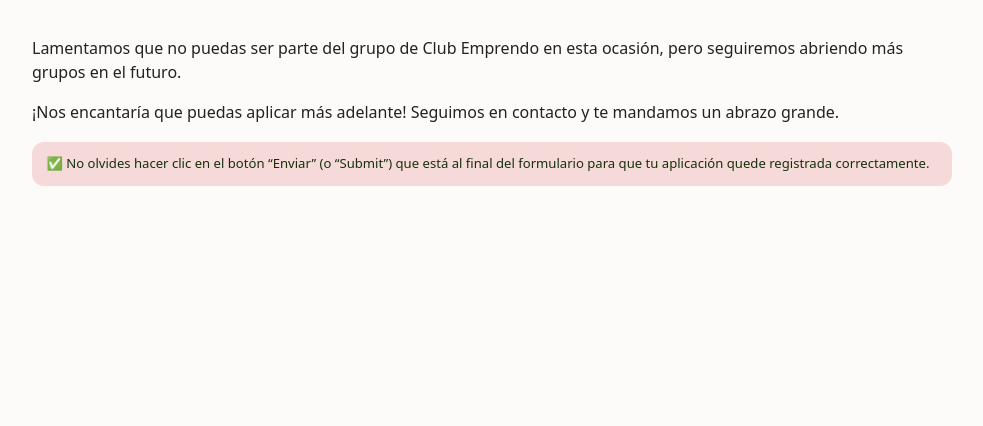
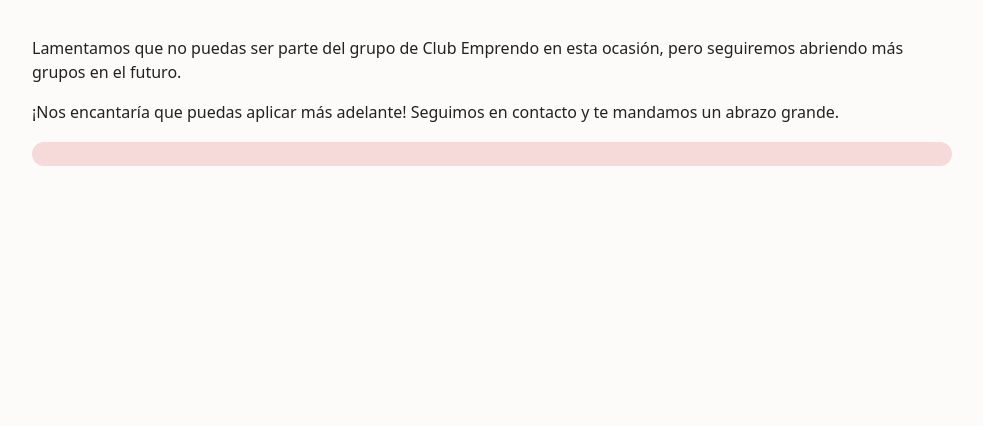
Before and after one commit to calebCLUBE/club-emprendo-apps, a Django app: page /thanks/ in a window 1280 px wide. Shown: the part 154-580 px from the top of the page, without its empty margins (148-1131 px from the left). Run offline with Django 4.2, Linux system fonts and the light colour scheme; parts of the project's set-up code (start-up, migrations or seed data) failed here and were passed over.

Commit message:
fix message

```diff
--- a/applications/templates/applications/thanks.html
+++ b/applications/templates/applications/thanks.html
@@ -72,7 +72,6 @@
       </div>
 
       <div class="ce-alert" style="margin-top:18px;">
-        ✅ No olvides hacer clic en el botón “Enviar” (o “Submit”) que está al final del formulario para que tu aplicación quede registrada correctamente.
       </div>
 
     {% endif %}
```
